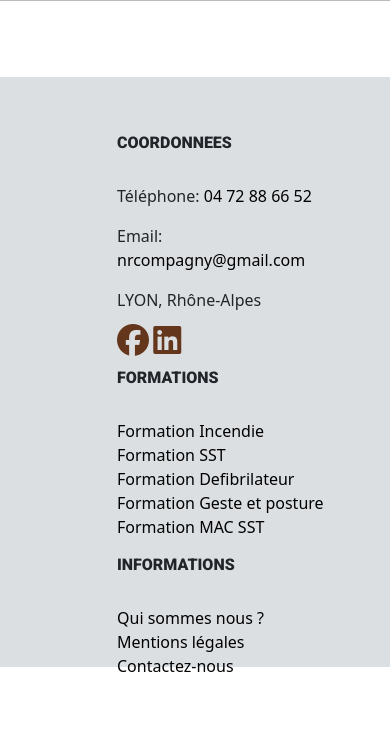
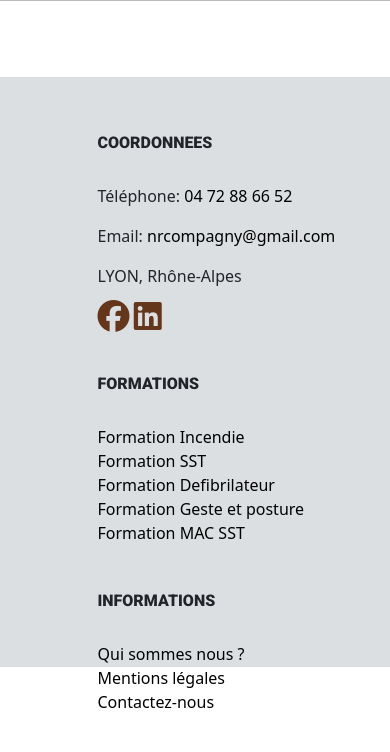
Before and after one commit to TheMaxium69/NRPrevention-SiteWeb, a PHP site: page /contact.php in a window 390 px wide. Shown: the part 1584-2336 px from the top of the page. Before the commit the page ends 2256 px from the top, so only its background shows below. Run offline with PHP 8.4, Linux system fonts and the light colour scheme.

Commit message:
Update footer.css

```diff
--- a/css/footer.css
+++ b/css/footer.css
@@ -169,7 +169,7 @@
         align-items: flex-start;
         flex-direction: column;
         position: absolute;
-        left: 30%;
+        left: 25%;
     }
 
     .brown-div, .white-div, .grey-div {
@@ -178,6 +178,10 @@
         height: 70%;
     }
 
-
+    .footer-element-1,
+    .footer-element-2,
+    .footer-element{
+        margin-bottom: 38px!important;
+    }
 
 }
```
